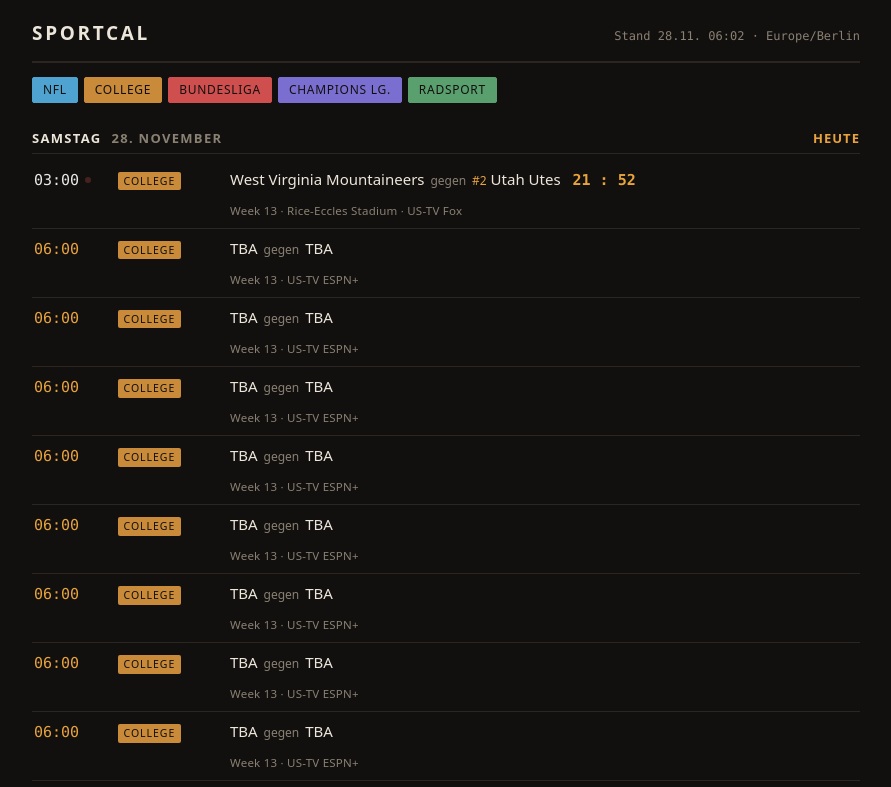
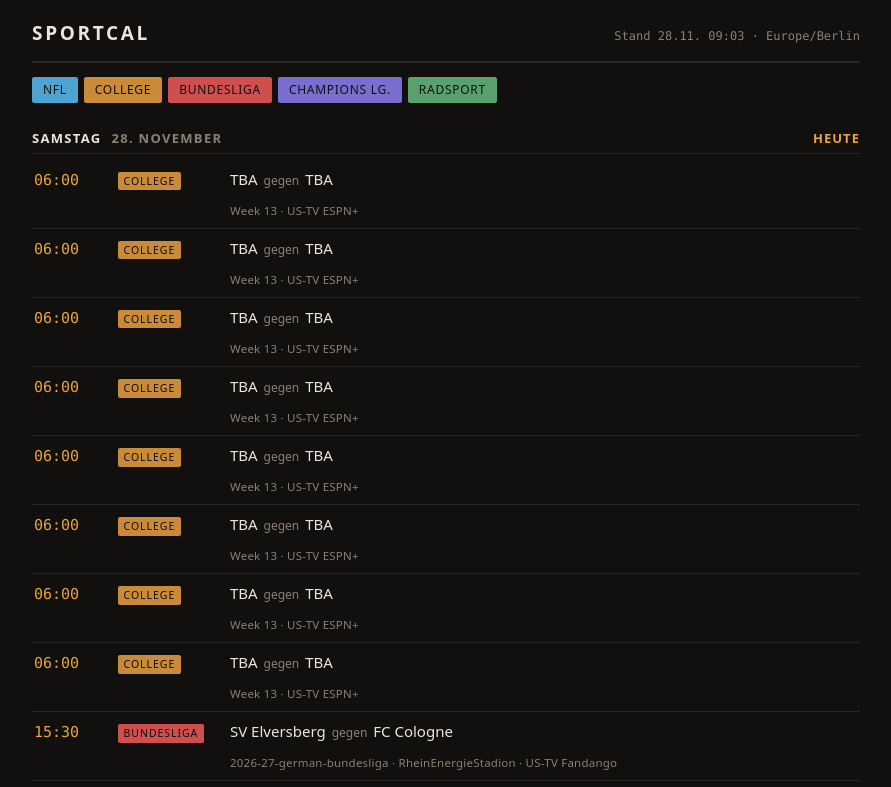
Before and after one commit to xb1257/xiphos-pub, a plain HTML site: page index.html in a window 1280 px wide. Shown: the top 787 px of the page, without its empty margins (194-1085 px from the left). Drawn offline with Linux system fonts and the light colour scheme.

Commit message:
auto-update 2026-11-28T09:15:01+01:00

```diff
--- a/index.html
+++ b/index.html
@@ -84,19 +84,13 @@ footer .fail::before{content:"\25CF";color:#e05b4b;padding-right:5px}
 <div class="wrap">
   <header>
     <h1>Sportcal</h1>
-    <div class="stamp">Stand 28.11. 06:02 · Europe/Berlin</div>
+    <div class="stamp">Stand 28.11. 09:03 · Europe/Berlin</div>
   </header>
   <div class="filters"><button class="chip" data-league="nfl" style="--c:#4fa3d1" aria-pressed="true">NFL</button><button class="chip" data-league="cfb" style="--c:#c98a3a" aria-pressed="true">College</button><button class="chip" data-league="bl1" style="--c:#cf4f4f" aria-pressed="true">Bundesliga</button><button class="chip" data-league="ucl" style="--c:#7a6fd0" aria-pressed="true">Champions Lg.</button><button class="chip" data-league="cycling" style="--c:#5aa06f" aria-pressed="true">Radsport</button></div>
 
   <section class="day">
          <h2><span class="dow">Samstag</span><span>28. November</span><span class="rel">heute</span></h2>
-         <div class="row is-live" data-league="cfb">
-       <div class="t">03:00<span class="dot" title="läuft"></span></div>
-       <div class="lg"><span class="badge" style="--a:#c98a3a">College</span></div>
-       <div class="m">West Virginia Mountaineers <span class="vs">gegen</span> <span class="rank">#2</span> Utah Utes <span class="score">21 : 52</span></div>
-       <div class="meta">Week 13 · Rice-Eccles Stadium · US-TV Fox</div>
-     </div>
-<div class="row" data-league="cfb">
+         <div class="row" data-league="cfb">
        <div class="t">06:00</div>
        <div class="lg"><span class="badge" style="--a:#c98a3a">College</span></div>
        <div class="m">TBA <span class="vs">gegen</span> TBA </div>
```
